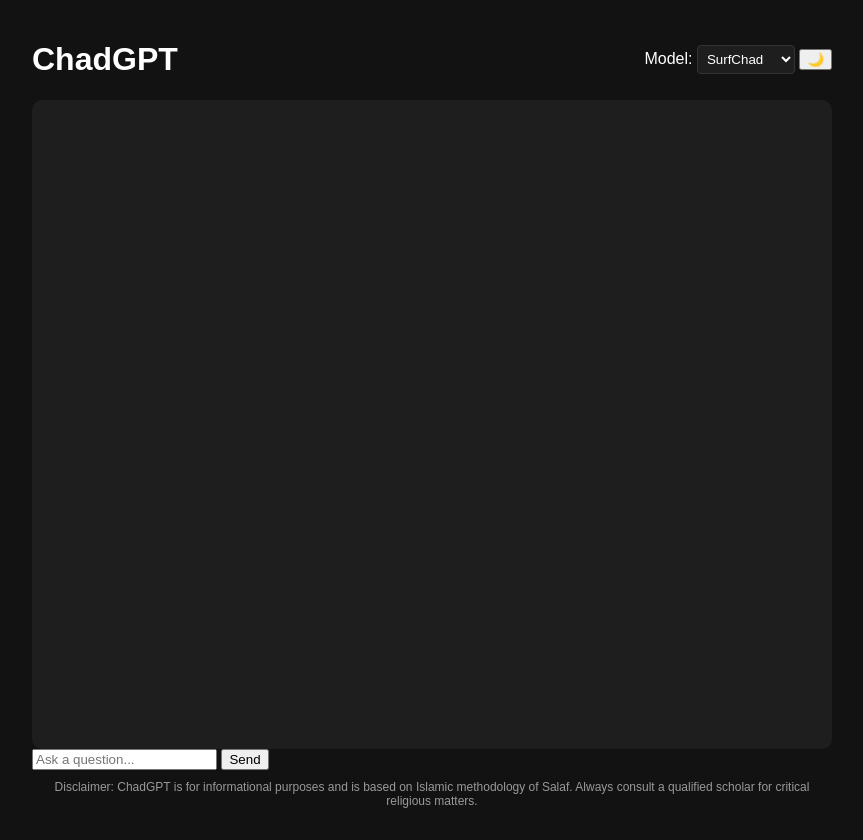
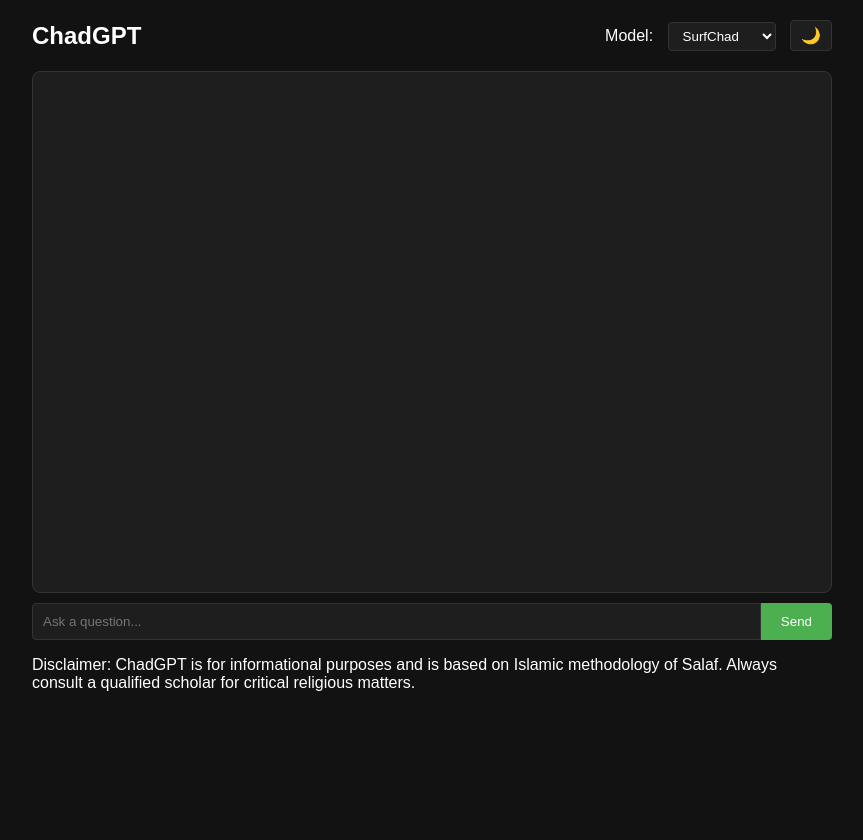
Before and after one commit to testcolab-web/ChadGPT, a Flask app: page / in a window 1280 px wide. Shown: the whole page, without its empty margins (208-1071 px from the left). After the commit the page ends 691 px from the top, so only its background shows below. Run offline with Flask 3, Linux system fonts and the light colour scheme.

Commit message:
Update styles.css

```diff
--- a/static/styles.css
+++ b/static/styles.css
@@ -1,90 +1,131 @@
-body {
+/* General reset */
+body, html {
+    margin: 0;
+    padding: 0;
     font-family: Arial, sans-serif;
     background-color: #121212;
     color: #fff;
-    margin: 0;
-    padding: 0;
-    overflow: hidden;
 }
 
 .container {
     max-width: 800px;
-    margin: auto;
+    margin: 0 auto;
     padding: 20px;
-    display: flex;
-    flex-direction: column;
-    height: 100vh;
-    justify-content: space-between;
 }
 
+/* Header */
 header {
     display: flex;
     justify-content: space-between;
     align-items: center;
+    margin-bottom: 20px;
 }
 
-header select {
-    padding: 5px;
-    border-radius: 4px;
-    background-color: #1e1e1e;
+header h1 {
+    margin: 0;
+    font-size: 24px;
+}
+
+header select, header button {
+    margin-left: 10px;
+    background: #1e1e1e;
     color: #fff;
     border: 1px solid #333;
+    border-radius: 4px;
+    padding: 5px 10px;
+    cursor: pointer;
 }
 
+header button {
+    font-size: 16px;
+}
+
+/* Chat container */
 .chat-container {
-    flex: 1;
+    border: 1px solid #333;
+    border-radius: 8px;
+    height: 500px;
+    overflow-y: auto;
     background-color: #1e1e1e;
-    border-radius: 10px;
-    overflow-y: auto;
+    position: relative;
     padding: 10px;
 }
 
-.welcome-message {
-    text-align: center;
-    font-size: 1.5em;
-    opacity: 0.8;
+#chat-log {
+    display: flex;
+    flex-direction: column;
+    gap: 10px;
 }
 
+/* Chat messages */
 .message {
-    margin: 10px 0;
-    padding: 10px 15px;
-    border-radius: 10px;
+    padding: 10px;
+    border-radius: 8px;
+    max-width: 70%;
 }
 
 .user-message {
+    align-self: flex-end;
     background-color: #3b3b3b;
-    align-self: flex-end;
 }
 
 .bot-message {
+    align-self: flex-start;
     background-color: #2a2a2a;
-    align-self: flex-start;
 }
 
+.bot-message a {
+    color: #4caf50;
+    text-decoration: none;
+}
+
+/* Loading ball */
 #loading-ball {
+    width: 20px;
+    height: 20px;
+    border-radius: 50%;
+    background-color: #4caf50;
+    position: absolute;
+    left: 50%;
+    top: 50%;
+    transform: translate(-50%, -50%);
+    animation: bounce 1s infinite;
     display: none;
-    text-align: center;
-    color: #4caf50;
+}
+
+@keyframes bounce {
+    0%, 100% {
+        transform: translate(-50%, -50%);
+    }
+    50% {
+        transform: translate(-50%, -60%);
+    }
+}
+
+/* Input container */
+.input-container {
+    display: flex;
     margin-top: 10px;
 }
 
-.dark-theme {
-    background-color: #fff;
-    color: #000;
+.input-container input {
+    flex: 1;
+    padding: 10px;
+    border: 1px solid #333;
+    border-radius: 4px 0 0 4px;
+    background-color: #1e1e1e;
+    color: #fff;
 }
 
-footer p {
-    font-size: 12px;
-    color: #999;
-    text-align: center;
-    margin-top: 10px;
+.input-container button {
+    padding: 10px 20px;
+    border: none;
+    border-radius: 0 4px 4px 0;
+    background-color: #4caf50;
+    color: #fff;
+    cursor: pointer;
 }
 
-@keyframes typewriter {
-    from {
-        width: 0;
-    }
-    to {
-        width: 100%;
-    }
+input:focus {
+    outline: none;
 }
```
